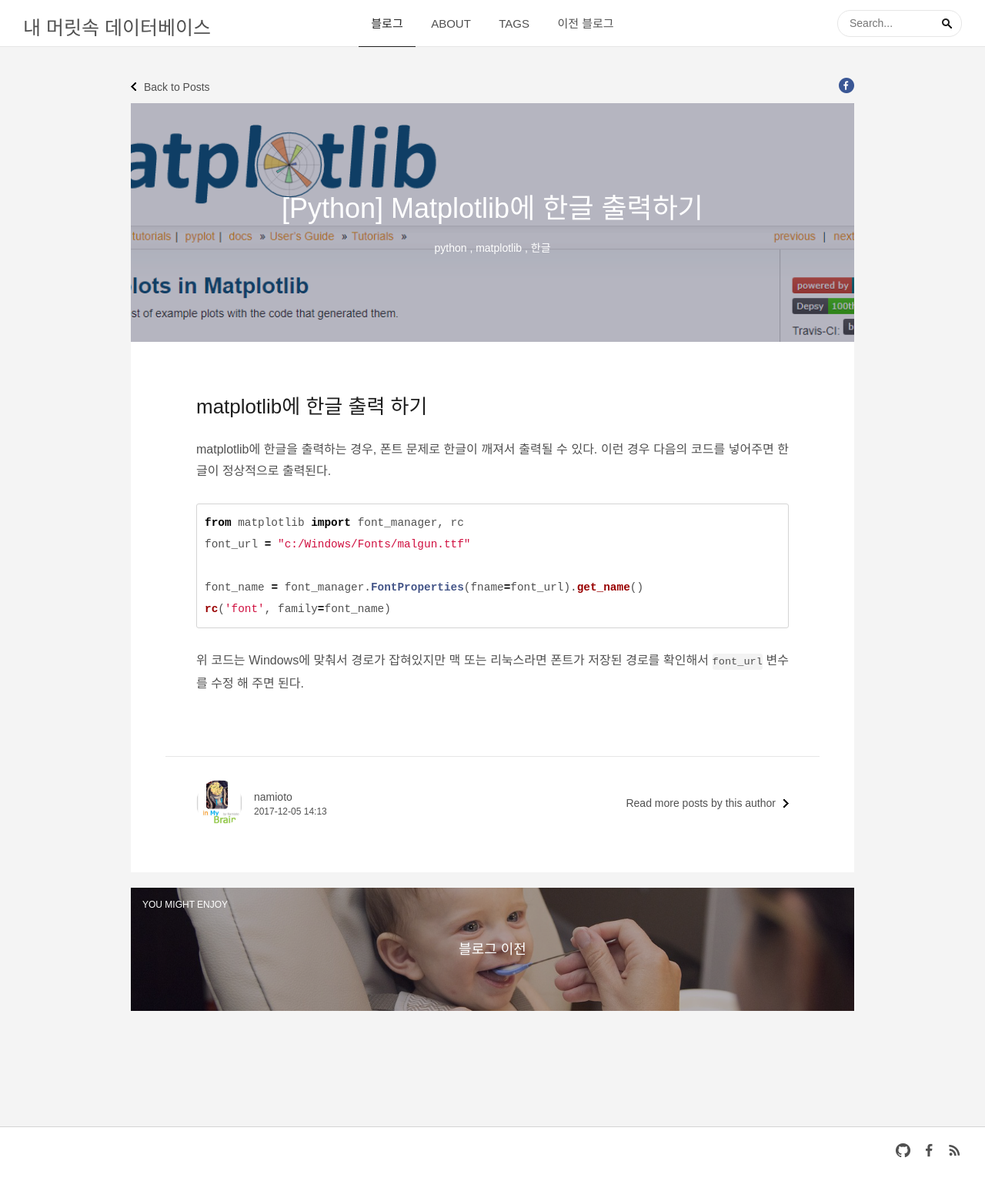
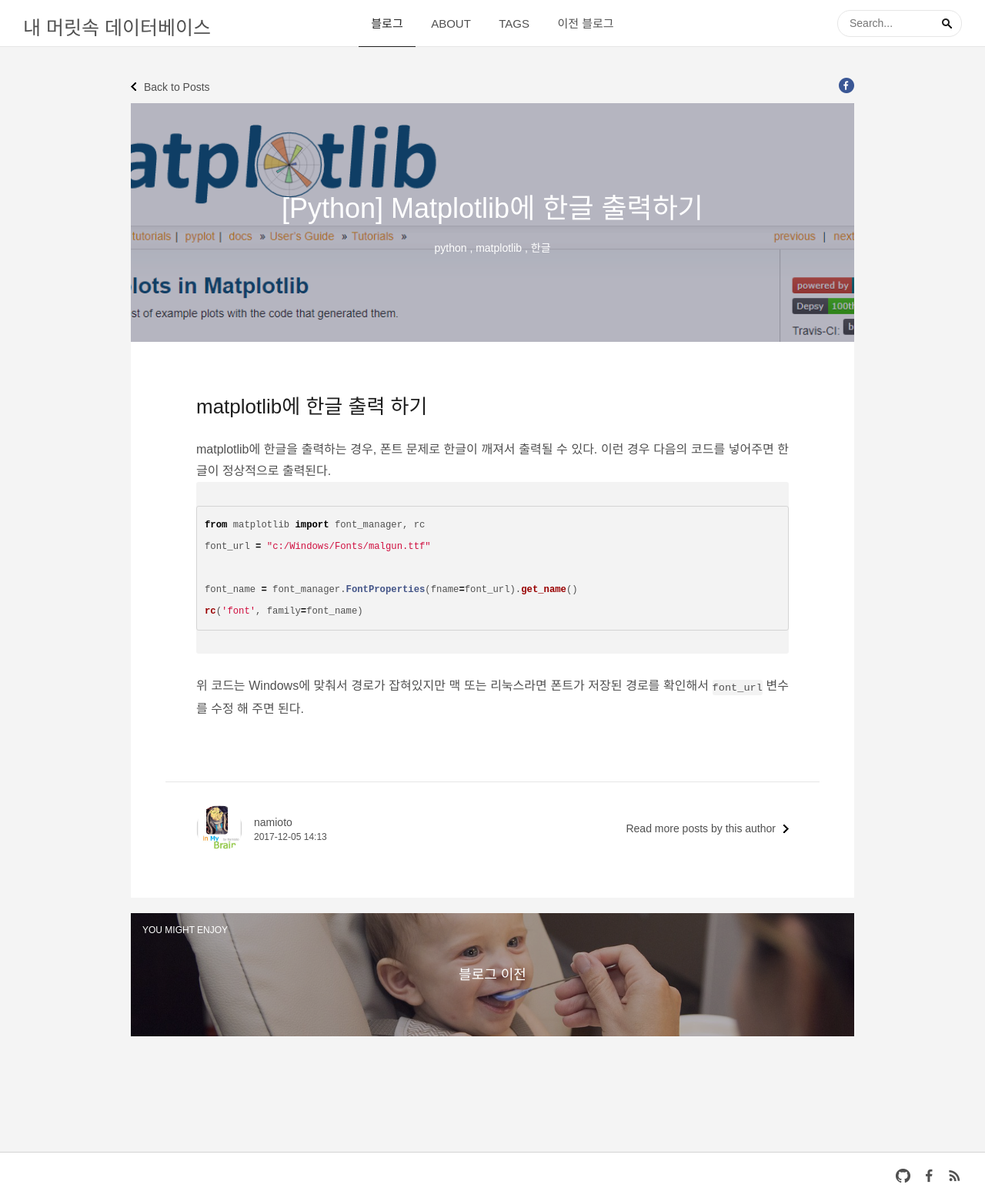
Before and after one commit to namioto/namioto.github.io, a Jekyll site: the page built from _posts/2017-12-05-matplotlib_hangle.md, in a window 1280 px wide. Shown: the whole page at 77% size. Built offline with Jekyll 4.4.1, drawn with Linux system fonts in a browser that asks for light colours; some web fonts are replaced; comment, search, counter and statistics services are not loaded; before the commit the page ends 1523 px from its top, so only the background shows below that.

Commit message:
change syntax style

```diff
--- a/assets/css/screen.css
+++ b/assets/css/screen.css
@@ -31,7 +31,9 @@
     font-weight: 300;
 }
 
+div.highlighter-rouge,
 code.highlighter-rouge {
+  font-family: 'Kakao', monospace;
   padding: 0;
   padding-top: 0.2em;
   padding-bottom: 0.2em;
```
